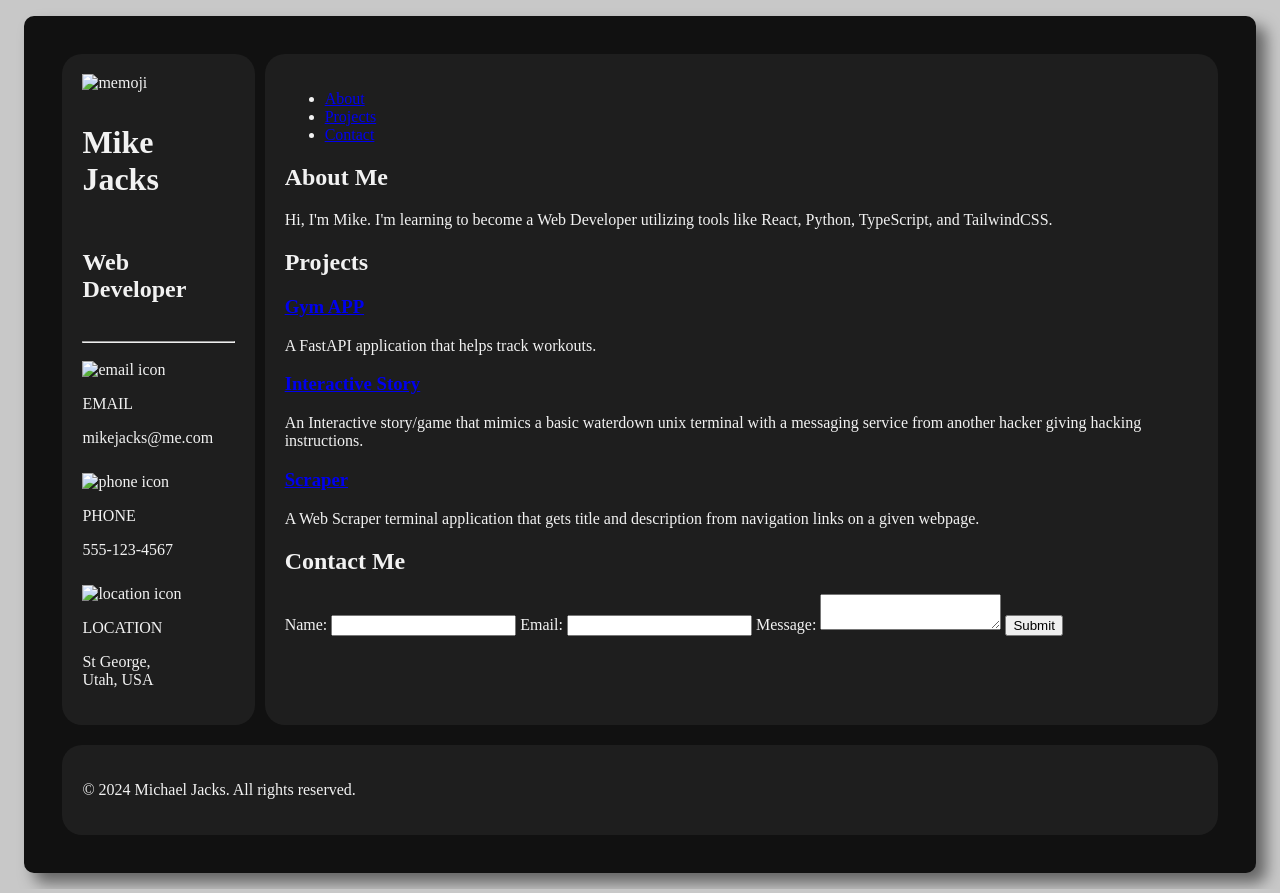
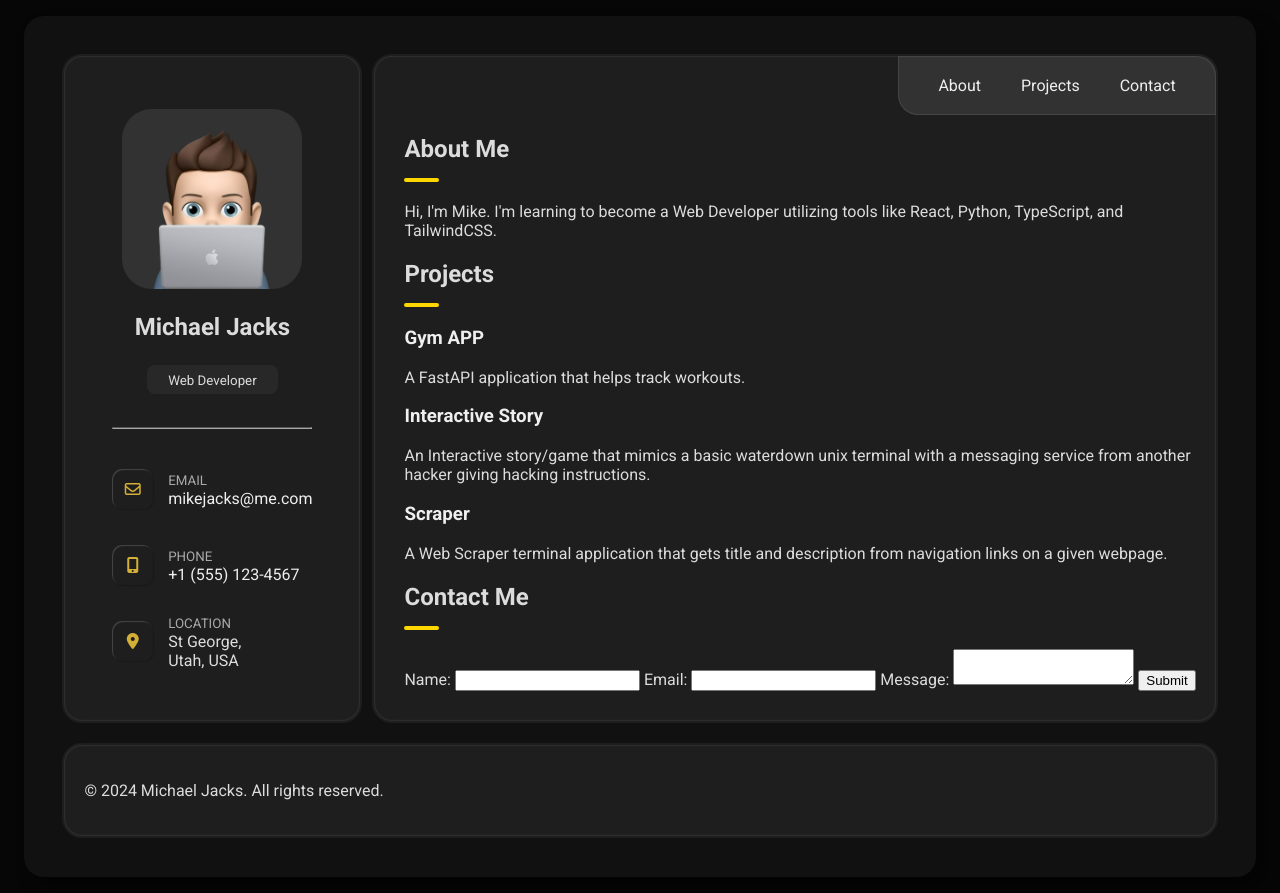
Before and after one commit to mike-jacks/project-portfolio, a plain HTML site: page index.html in a window 1280 px wide. Drawn offline with Linux system fonts and the light colour scheme.

Commit message:
update styling add memoji

```diff
--- a/index.html
+++ b/index.html
@@ -4,38 +4,52 @@
     <meta charset="UTF-8" />
     <meta name="viewport" content="width=device-width, initial-scale=1.0" />
     <title>Personal Portfolio</title>
-    <link rel="stylesheet" href="./style.css" />
+    <link rel="stylesheet" href="https://cdnjs.cloudflare.com/ajax/libs/font-awesome/6.0.0-beta3/css/all.min.css" />
+    <link rel="stylesheet" href="https://fonts.googleapis.com/css2?family=Roboto:wght@400;500;700&display=swap" />
+    <link rel="stylesheet" href="./style2.css" />
   </head>
   <html>
     <body>
-      <div id="container">
+        <div class="container">
           <div id="info_and_main">
             <div id="info" class="content">
-            <img src="#" alt="memoji" />
-            <h1>Mike Jacks</h1>
-            <h2>Web Developer</h2>
+              <div id="profile_image">
+                <img src="./mike_memoji_2.png" alt="memoji" width="180px" />
+              </div>
+              <h2>Michael Jacks</h2>
+              <div id="title">
+                <p><small>Web Developer</small></p>
+              </div>
               <div id="divider">
-              <hr/>
+                <hr />
               </div>
-            <div id="email">
-              <img src="#" alt="email icon" />
-              <div>
-                <p>EMAIL</p>
-                <p>mikejacks@me.com</p>
+              <div id="icons_column">
+                <div id="email_card" class="info_card">
+                  <div id="email_icon" class="corner_highlight_border side_bar_icon">
+                    <i class="far fa-envelope icon"></i>
+                  </div>
+                  <div id="email_info" class="info">
+                    <p class="label"><small>EMAIL</small></p>
+                    <a href="mailto:mikejacks@me.com">mikejacks@me.com</a>
                   </div>
                 </div>
-            <div id="phone">
-              <img src="#" alt="phone icon">
-              <div>
-                <p>PHONE</p>
-                <p>555-123-4567</p>
+                <div id="phone_card" class="info_card">
+                  <div id="phone_icon" class="corner_highlight_border side_bar_icon">
+                    <i class="fas fa-mobile-alt icon"></i>
+                  </div>
+                  <div id="phone_info" class="info">
+                    <p class="label"><small>PHONE</small></p>
+                    <a href="tel+15551234567">+1 (555) 123-4567</a>
                   </div>
                 </div>
-            <div id="location">
-              <img src="#" alt="location icon">
-              <div>
-                <p>LOCATION</p>
-                <p>St George,<br>Utah, USA</p>
+                <div id="location_card" class="info_card">
+                  <div id="location_icon" class="corner_highlight_border side_bar_icon">
+                    <i class="fas fa-map-marker-alt icon"></i>
+                  </div>
+                  <div id="location_info" class="info">
+                    <p class="label"><small>LOCATION</small></p>
+                    <p>St George,<br />Utah, USA</p>
+                  </div>
                 </div>
               </div>
             </div>
@@ -57,16 +71,22 @@
                 <section>
                   <h2 id="projects_section">Projects</h2>
                   <div>
-                <h3><a href="https://github.com/mike-jacks/gym-app" target="_blank" rel="noopener noreferrer">Gym APP</a></h3>
+                    <h3>
+                      <a href="https://github.com/mike-jacks/gym-app" target="_blank" rel="noopener noreferrer">Gym APP</a>
+                    </h3>
                     <p>A FastAPI application that helps track workouts.</p>
                   </div>
-              <h3><a href="https://github.com/mike-jacks/interactive-story" target="_blank" rel="noopener noreferrer">Interactive Story</a></h3>
+                  <h3>
+                    <a href="https://github.com/mike-jacks/interactive-story" target="_blank" rel="noopener noreferrer">Interactive Story</a>
+                  </h3>
                   <p>
                     An Interactive story/game that mimics a basic waterdown unix terminal with a messaging service from another hacker giving hacking
                     instructions.
                   </p>
                   <div>
-                <h3><a href="https://github.com/mike-jacks/SCRAPER" target="_blank" rel="noopener noreferrer">Scraper</a></h3>
+                    <h3>
+                      <a href="https://github.com/mike-jacks/SCRAPER" target="_blank" rel="noopener noreferrer">Scraper</a>
+                    </h3>
                     <p>A Web Scraper terminal application that gets title and description from navigation links on a given webpage.</p>
                   </div>
                 </section>
@@ -92,56 +112,4 @@
         </div>
     </body>
   </html>
-
-<!--
-
-    <header>
-      <nav>
-        <ul>
-          <li><a href="#about">About</a></li>
-          <li><a href="#projects">Projects</a></li>
-          <li><a href="#contact">Contact</a></li>
-        </ul>
-      </nav>
-    </header>
-
-    <article>
-      <h2 id="about">About Me</h2>
-      <p>Hi, I'm Mike. I'm learning to become a Web Developer utilizing tools like React, Python, TypeScript, and TailwindCSS.</p>
-    </article>
-
-    <main>
-      <h2 id="projects">Projects</h2>
-      <div>
-        <h3><a href="https://github.com/mike-jacks/gym-app" target="_blank" rel="noopener noreferrer">Gym APP</a></h3>
-        <p>A FastAPI application that helps track workouts.</p>
-      </div>
-      <h3><a href="https://github.com/mike-jacks/interactive-story" target="_blank" rel="noopener noreferrer">Interactive Story</a></h3>
-      <p>
-        An Interactive story/game that mimics a basic waterdown unix terminal with a messaging service from another hacker giving hacking
-        instructions.
-      </p>
-      <div>
-        <h3><a href="https://github.com/mike-jacks/SCRAPER" target="_blank" rel="noopener noreferrer">Scraper</a></h3>
-        <p>A Web Scraper terminal application that gets title and description from navigation links on a given webpage.</p>
-      </div>
-    </main>
-
-    <section id="conatact_section">
-      <h2 id="contact">Contact Me</h2>
-      <form id="form">
-        <label for="name">Name:</label>
-        <input type="text" id="name" name="name" />
-        <label for="email">Email:</label>
-        <input type="email" id="email" name="email" />
-        <label for="message">Message:</label>
-        <textarea name="message" id="message"></textarea>
-        <button type="submit">Submit</button>
-      </form>
-    </section>
-
-    <footer>
-      <p>&copy; 2024 Michael Jacks. All rights reserved.</p>
-    </footer>
-  </body>
 </html>
--- /dev/null
+++ b/style2.css
@@ -0,0 +1,191 @@
+html {
+  background-color: rgb(6, 6, 6);
+}
+
+body {
+  background-color: rgb(6, 6, 6);
+  color: rgb(220, 220, 220);
+  font-family: "Roboto", sans-serif;
+  font-size: 1em;
+}
+
+.hidden {
+  display: none;
+}
+
+a {
+  color: #efefef;
+  text-decoration: none;
+  transition: 0.2s;
+}
+
+a:hover {
+  color: #d4af37;
+  text-decoration: underline;
+  transition: 0.2s;
+}
+
+#nav {
+  display: flex;
+  justify-content: flex-end;
+  width: 100%;
+}
+
+#nav ul {
+  display: flex;
+  flex-direction: row;
+  justify-content: flex-end;
+  align-items: center;
+  padding: 1em;
+  background-color: rgb(50, 50, 50);
+  border-radius: 20px;
+  list-style-type: none;
+  box-shadow: inset 0px 0px 1px 1px rgba(255, 255, 255, 0.1);
+  gap: 40px;
+  margin: 0;
+  padding: 20px 40px;
+  border-radius: 0px 20px 0px 20px;
+}
+
+div.container {
+  display: flex;
+  flex-direction: column;
+  background-color: rgb(17, 17, 17);
+  border-radius: 20px;
+  margin: 1em;
+  padding: 3vw;
+  box-shadow: 10px 10px 15px 0px rgba(0, 0, 0, 0.5);
+  gap: 20px;
+}
+
+div#title p {
+  padding: 5px;
+  margin: 0;
+}
+
+div#title {
+  margin-bottom: 20px;
+}
+
+div#divider {
+  align-self: stretch;
+}
+
+div#divider hr {
+  border-color: darkgrey;
+}
+
+div#info_and_main {
+  display: flex;
+  flex-direction: row;
+  gap: 10px;
+  justify-content: center;
+}
+
+div#info {
+  display: flex;
+  flex-direction: column;
+  gap: 10px;
+  background-color: rgb(30, 30, 30);
+}
+
+div#main.content {
+  padding: 0;
+  padding-left: 30px;
+  padding-bottom: 30px;
+}
+section h2:after {
+  content: "";
+  display: block;
+  width: 35px;
+  height: 4px;
+  background-color: gold;
+  margin-top: 15px;
+  border-radius: 10px;
+}
+
+.content {
+  background-color: rgb(30, 30, 30);
+  border-radius: 20px;
+  padding: 20px;
+  border-color: rgb(30, 30, 30);
+  border-width: 2px;
+  border-style: solid;
+  box-shadow: inset 0px 0px 2px rgba(230, 230, 230, 0.3); /* Inner highlight */
+}
+
+div#info.content {
+  display: flex;
+  flex-direction: column;
+  justify-content: space-evenly;
+  align-items: center;
+  padding: 3em;
+  gap: 0px;
+}
+
+div#icons_column {
+  display: flex;
+  flex-direction: column;
+  justify-content: spaced-evenly;
+  align-items: flex-start;
+  gap: 20px;
+  padding-top: 20px;
+}
+
+div#profile_image {
+  display: flex;
+  background-color: rgb(50, 50, 50);
+  border-radius: 30px;
+  justify-content: center;
+  align-items: center;
+}
+
+div#title {
+  background-color: rgb(40, 40, 40);
+  padding: 0em 1em;
+  border-radius: 0.5em;
+}
+
+div.corner_highlight_border {
+  box-shadow: inset 2px 2px 2px rgba(230, 230, 230, 0.3); /* Inner highlight */
+}
+
+div.side_bar_icon {
+  justify-content: center;
+  align-items: center;
+  width: 1.3em;
+  height: 1.3em;
+  border-radius: 10px;
+  padding: 10px;
+  display: flex;
+  box-shadow: 1px 1px 1px rgba(25, 25, 25, 0.9), inset 1px 1px 1px rgba(230, 230, 230, 0.2); /* Inner highlight */
+}
+
+i.icon {
+  color: #d4af37;
+  font-size: 1em;
+}
+
+div.info_card {
+  display: flex;
+  flex-direction: row;
+  justify-content: center;
+  align-items: center;
+  gap: 15px;
+  height: 3.5em;
+  overflow: hidden;
+}
+
+.info {
+  display: flex;
+  flex-direction: column;
+  justify-content: space-between;
+}
+
+.info p {
+  margin: 0;
+}
+
+.label {
+  color: darkgrey;
+}
```
Also changed, not shown: mike_memoji_1.png (added), mike_memoji_2.png (added). Lines whose indentation alone changed are shown as unchanged.
